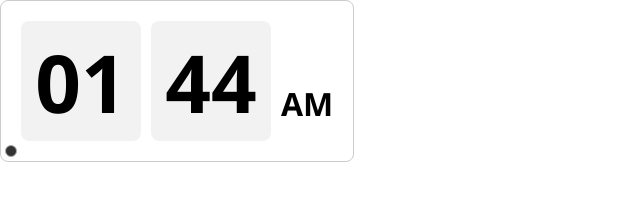
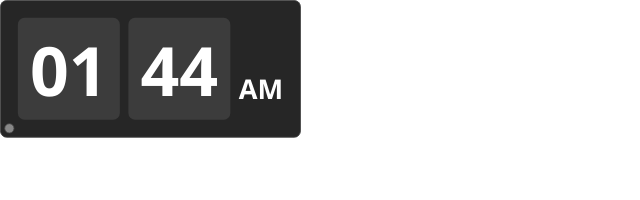
Before and after one commit to MuradNotion/Flip-Clock, a plain HTML site: page index.html in a window 1280 px wide. Both pictures are taken after a click on the element 11 px from the left and 151 px from the top of the page. Shown: the whole page, without its empty margins (0-640 px from the left). Drawn offline with Linux system fonts and the light colour scheme.

Commit message:
Update index.html

```diff
--- a/index.html
+++ b/index.html
@@ -3,6 +3,7 @@
 <head>
   <meta charset="UTF-8" />
   <title>Flip Clock</title>
+  <meta name="viewport" content="width=device-width, initial-scale=1.0" />
   <style>
     * {
       box-sizing: border-box;
@@ -21,19 +22,20 @@
     }
 
     .clock-wrapper {
-      margin: 0px;
       transform-origin: top left;
+      transform: scale(0.85);
+      position: relative;
     }
 
     .clock {
       display: flex;
       gap: 10px;
-      border: 1px solid #444;
+      border: 1px solid #ccc;
       border-radius: 8px;
       padding: 20px;
-      background-color: rgba(0, 0, 0, 0.85);
+      background-color: rgba(255, 255, 255, 0.95);
+      color: #000;
       position: relative;
-      color: #fff;
       transition: background-color 0.3s, border-color 0.3s;
     }
 
@@ -44,17 +46,17 @@
       width: 12px;
       height: 12px;
       border-radius: 50%;
-      background: #888;
-      border: 1px solid #444;
+      background: #333;
+      border: 1px solid #aaa;
       cursor: pointer;
       transition: all 0.3s;
-      z-index: 2;
+      z-index: 10;
     }
 
     .time-box {
       width: 120px;
       height: 120px;
-      background-color: rgba(255, 255, 255, 0.05);
+      background-color: rgba(0, 0, 0, 0.05);
       display: flex;
       justify-content: center;
       align-items: center;
@@ -71,36 +73,32 @@
       padding-bottom: 1rem;
     }
 
-    /* Light Mode */
-    body.light .clock {
-      background-color: rgba(255, 255, 255, 0.95);
-      border-color: #ccc;
-      color: #000;
+    /* Dark Mode */
+    body.dark .clock {
+      background-color: rgba(0, 0, 0, 0.85);
+      border-color: #444;
+      color: #fff;
     }
 
-    body.light .dot-toggle {
-      background: #333;
-      border-color: #aaa;
+    body.dark .dot-toggle {
+      background: #888;
+      border-color: #444;
     }
 
-    body.light .time-box {
-      background-color: rgba(0, 0, 0, 0.05);
+    body.dark .time-box {
+      background-color: rgba(255, 255, 255, 0.1);
     }
 
     /* Responsive scaling */
-    .clock-wrapper {
-      transform: scale(1);
-    }
-
     @media (max-width: 800px) {
       .clock-wrapper {
-        transform: scale(0.85);
+        transform: scale(0.75);
       }
     }
 
     @media (max-width: 600px) {
       .clock-wrapper {
-        transform: scale(0.7);
+        transform: scale(0.65);
       }
     }
 
@@ -141,8 +139,16 @@
     }
 
     function toggleMode() {
-      document.body.classList.toggle('light');
+      document.body.classList.toggle('dark');
+      localStorage.setItem('darkMode', document.body.classList.contains('dark') ? 'true' : 'false');
     }
+
+    // Load mode from localStorage
+    window.addEventListener('DOMContentLoaded', () => {
+      if (localStorage.getItem('darkMode') === 'true') {
+        document.body.classList.add('dark');
+      }
+    });
 
     setInterval(updateTime, 1000);
     updateTime();
```
